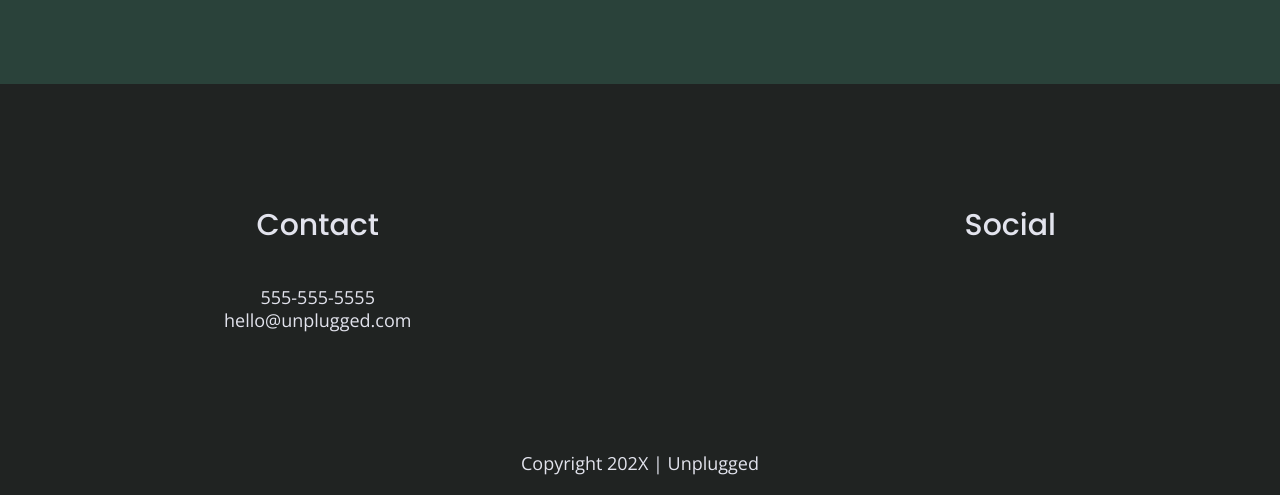
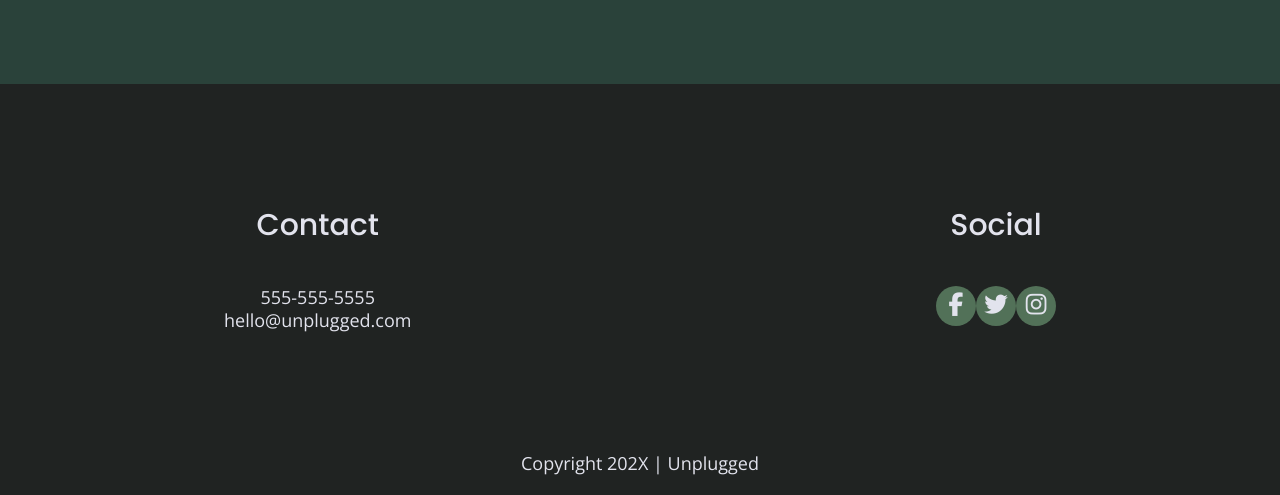
Before and after one commit to sontutts/unplugged, a website: page index.html in a window 1280 px wide. Shown: the part 2403-2898 px from the top of the page. Drawn offline with nearby package versions, Linux system fonts and the light colour scheme.

Commit message:
Added social media icons

```diff
--- a/css/main.css
+++ b/css/main.css
@@ -226,13 +226,20 @@ footer .social-icons {
 display: flex;
 justify-content: space-around;
 align-items: center;
-/*font-size: 21px;*/
 }
 
 footer .social-icons p {
+background-color: #527158;
+border-radius: 50%;
+width: 40px;
+height: 40px;
 display: flex;
 justify-content: center;
-align-items: center;
+align-items: center
+}
+
+footer .social-icons p i {
+  font-size: 1.3125em;
 }
 
 footer .copyright {
--- a/index.html
+++ b/index.html
@@ -156,25 +156,13 @@
             <h4>Social</h4>
             <div class="social-icons">
               <p>
-                <a
-                  href="https://www.facebook.com/yoursite"
-                  target="_blank"
-                  rel="noopener"
-                ></a>
+                <a href="https://www.facebook.com/yoursite" target="_blank" rel="noopener"> <i class="fab fa-facebook-f"></i> </a>
               </p>
               <p>
-                <a
-                  href="https://www.twitter.com/yoursite"
-                  target="_blank"
-                  rel="noopener"
-                ></a>
+                <a href="https://www.twitter.com/yoursite" target="_blank" rel="noopener"> <i class="fab fa-twitter"></i> </a>
               </p>
               <p>
-                <a
-                  href="https://www.instagram.com/yoursite"
-                  target="_blank"
-                  rel="noopener"
-                ></a>
+                <a href="https://www.instagram.com/yoursite" target="_blank" rel="noopener"> <i class="fab fa-instagram"></i> </a>
               </p>
             </div> <!--social icons end-->
           </div><!--social-->
```
Also changed, not shown: about/index.html (+4 -17 lines), faq/index.html (+4 -4 lines).
